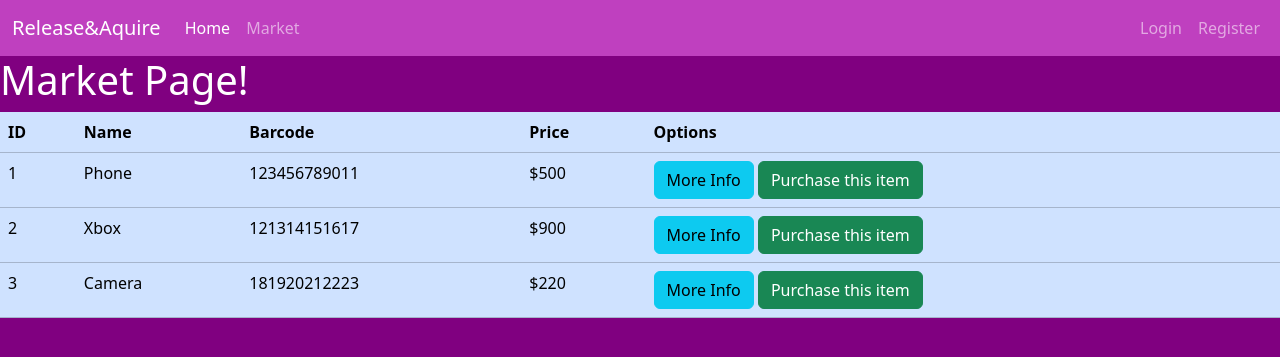
After one commit to Waletee/Release-acquire, a Flask app: page /market in a window 1280 px wide. The commit adds this page. Shown: the top 357 px of the page. Run offline with Flask 3, Linux system fonts and the light colour scheme.

Commit message:
create a layout for multi page header and start of market page with styling

```diff
--- a/marketplace.py
+++ b/marketplace.py
@@ -5,3 +5,15 @@ app = Flask(__name__)
 @app.route('/home')
 def home_page():
     return render_template('home.html')
+
+@app.route('/market')
+def market_page():
+    items = [
+        {'id': 1, 'name': 'Phone', 'barcode': '123456789011', 'price': 500},
+        {'id': 2, 'name': 'Xbox', 'barcode': '121314151617', 'price': 900},
+        {'id': 3, 'name': 'Camera', 'barcode': '181920212223', 'price': 220}
+    ]
+    return render_template('market.html', title='Market', items=items)
+
+if __name__ == '__main__':
+    app.run(debug=True)
--- /dev/null
+++ b/templates/layout.html
@@ -0,0 +1,70 @@
+<!DOCTYPE html>
+<html lang="en">
+  <head>
+    <!-- Required meta tags -->
+    <meta charset="utf-8" />
+    <meta name="viewport" content="width=device-width, initial-scale=1" />
+    {% if title %}
+        <title>Release&Acquire - {{ title }}</title>
+    {% else %}
+        <title>Release&Acquire</title>
+    {% endif %}
+    <!-- Bootstrap CSS -->
+    <link
+      href="https://cdn.jsdelivr.net/npm/bootstrap@5.3.2/dist/css/bootstrap.min.css"
+      rel="stylesheet"
+      integrity="sha384-T3c6CoIi6uLrA9TneNEoa7RxnatzjcDSCmG1MXxSR1GAsXEV/Dwwykc2MPK8M2HN"
+      crossorigin="anonymous"
+    />
+  </head>
+  <body>
+    <nav
+      class="navbar navbar-expand-lg navbar-dark"
+      style="background-color: #bf40bf"
+    >
+      <div class="container-fluid">
+        <a class="navbar-brand" href="/">Release&Aquire</a>
+        <button
+          class="navbar-toggler"
+          type="button"
+          data-toggle="collapse"
+          data-target="#navbarNav"
+        >
+          <span class="navbar-toggler-icon"></span>
+        </button>
+        <div class="collapse navbar-collapse" id="navbarNav">
+          <ul class="navbar-nav me-auto mb-2 mb-lg-0">
+            <li class="nav-item">
+              <a class="nav-link active" aria-current="page" href="#">Home</a>
+            </li>
+            <li class="nav-item">
+              <a class="nav-link" href="#">Market</a>
+            </li>
+          </ul>
+          <ul class="navbar-nav">
+            <li class="nav-item">
+              <a class="nav-link" href="#">Login</a>
+            </li>
+            <li class="nav-item">
+              <a class="nav-link" href="#">Register</a>
+            </li>
+          </ul>
+        </div>
+      </div>
+    </nav>
+
+    {% block content %}{% endblock %}
+    <!-- Optional JavaScript -->
+    <script
+      src="https://cdn.jsdelivr.net/npm/bootstrap@5.3.2/dist/js/bootstrap.bundle.min.js"
+      integrity="sha384-C6RzsynM9kWDrMNeT87bh95OGNyZPhcTNXj1NW7RuBCsyN/o0jlpcV8Qyq46cDfL"
+      crossorigin="anonymous"
+    ></script>
+  </body>
+  <style>
+    body {
+      background-color: #800080;
+      color: white;
+    }
+  </style>
+</html>
--- /dev/null
+++ b/templates/market.html
@@ -0,0 +1,30 @@
+{% extends "layout.html" %} {% block content %}
+<h1>Market Page!</h1>
+<table class="table table-hover table-primary">
+  <thead>
+    <!-- table Columns -->
+    <tr>
+      <th scope="col">ID</th>
+      <th scope="col">Name</th>
+      <th scope="col">Barcode</th>
+      <th scope="col">Price</th>
+      <th scope="col">Options</th>
+    </tr>
+  </thead>
+  <tbody>
+    <!-- table Rows -->
+    {% for item in items %}
+    <tr>
+      <td>{{ item.id }}</td>
+      <td>{{ item.name }}</td>
+      <td>{{ item.barcode }}</td>
+      <td>${{ item.price }}</td>
+      <td>
+        <button class="btn btn-outline btn-info">More Info</button>
+        <button class="btn btn-outline btn-success">Purchase this item</button>
+      </td>
+    </tr>
+    {% endfor %}
+  </tbody>
+</table>
+{% endblock content %}
```
Also changed, not shown: templates/home.html (+3 -66 lines).
